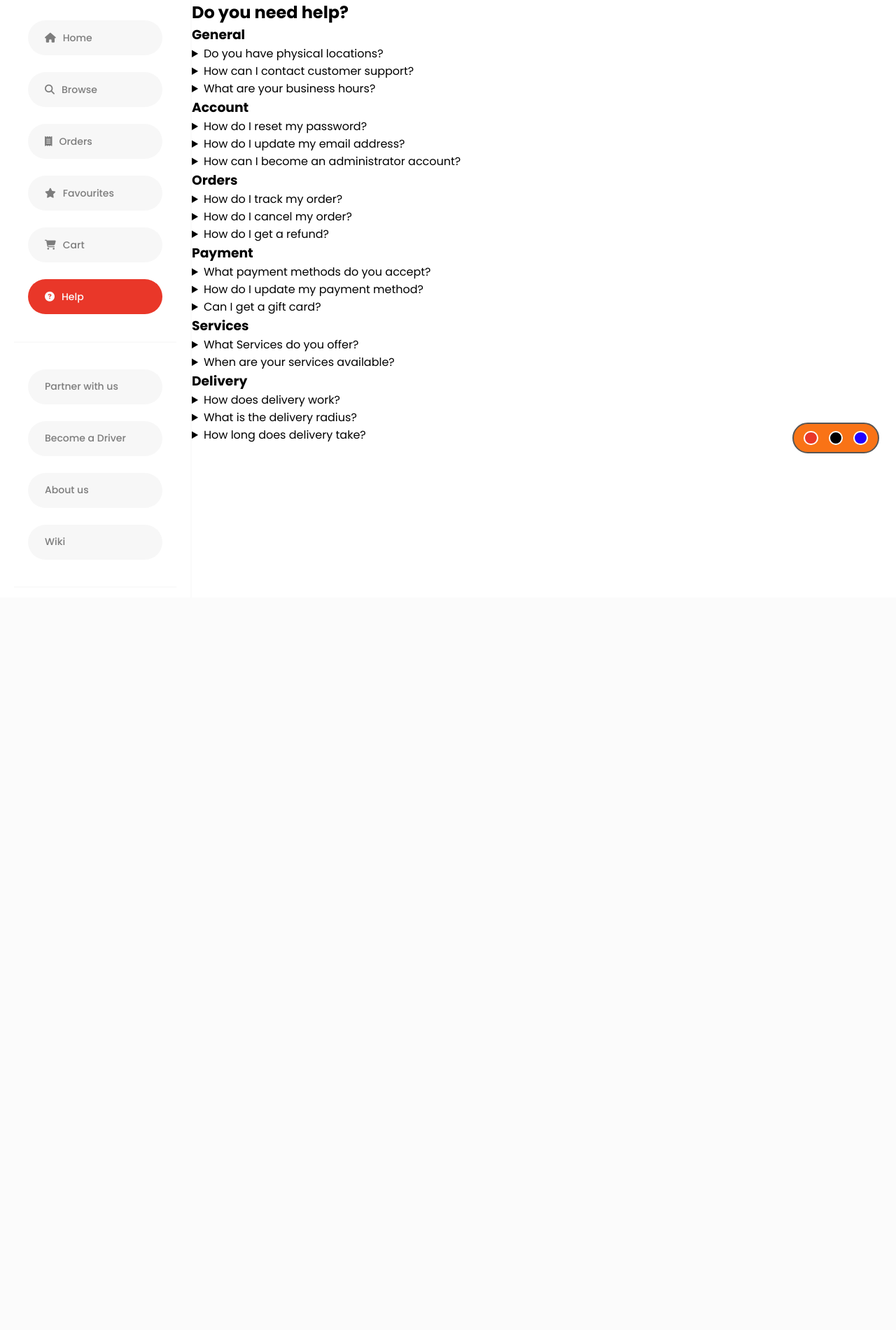
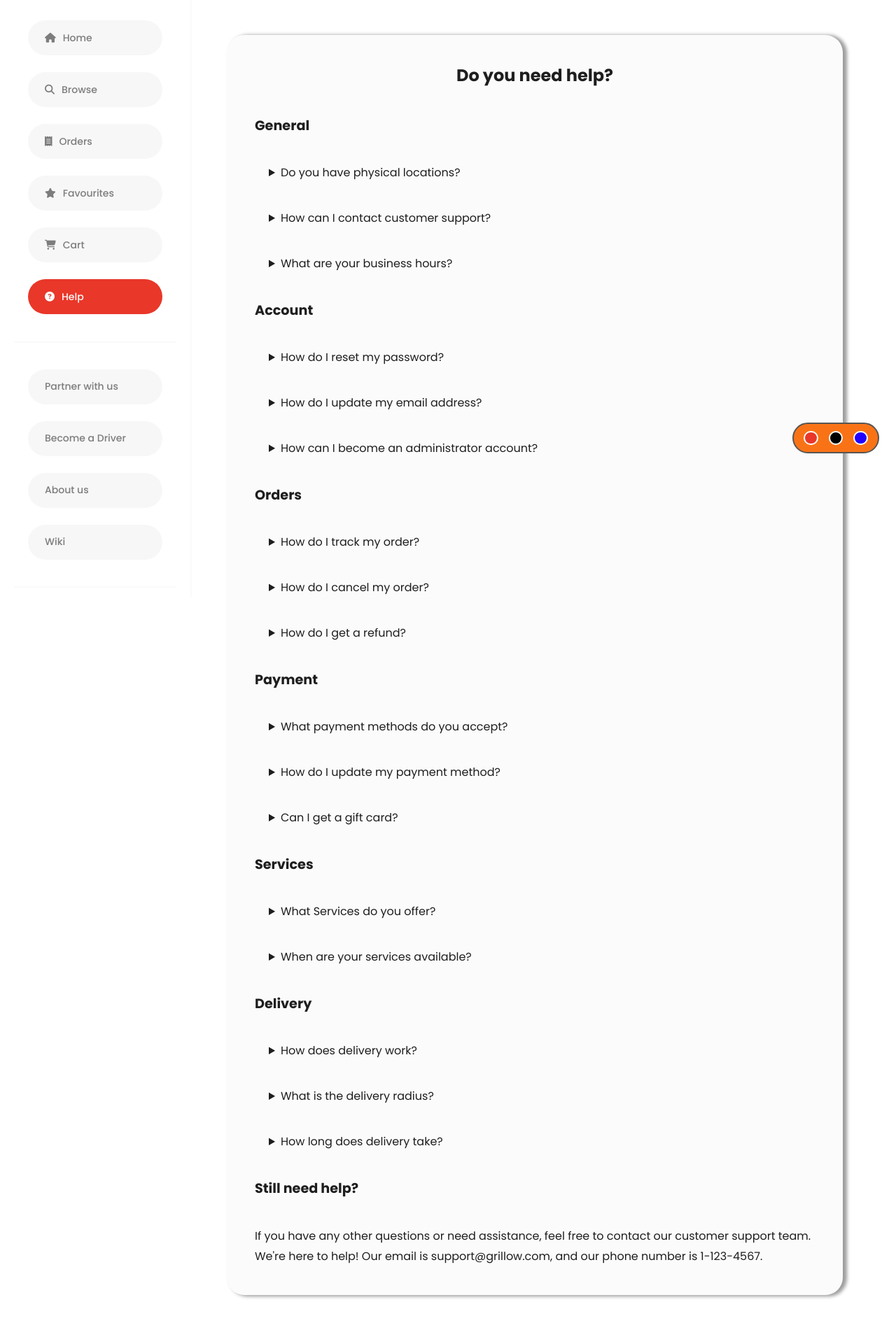
Before and after one commit to Mini1Git/project3340, a PHP site: page /info/help.html in a window 1280 px wide. Shown: the part 104-2005 px from the top of the page at 70% size. Before the commit the page ends 883 px from the top, so only its background shows below. Run offline with PHP 8.4, Linux system fonts and the light colour scheme; some libraries are stand-ins or nearby versions; some web fonts are replaced.

Commit message:
help page css

```diff
--- a/info/help.html
+++ b/info/help.html
@@ -66,80 +66,115 @@
                 </details>
                 <details>
                     <summary>How can I contact customer support?</summary>
-                    <p>You can contact our customer support team by emailing us at support@grillow.com or by calling our hotline at 1-123-4567.</p>
+                    <p>You can contact our customer support team by emailing
+                         us at support@grillow.com or by calling our hotline
+                          at 1-123-4567.</p>
                 </details>
                 <details>
                     <summary>What are your business hours?</summary>
-                    <p>Our customer support team is available 24/7 to assist you. Each Restaurant has their own personal hours.</p>
+                    <p>Our customer support team is available 24/7 to assist
+                        you. Each Restaurant has their own personal hours.</p>
                 </details>
 
                 <h3>Account</h3>
                 <details>
                     <summary>How do I reset my password?</summary>
-                    <p>To reset your password, go to the login page and click on the "Forgot Password" link. Follow the instructions to receive a password reset email.</p>
+                    <p>To reset your password, go to the login page and click
+                         on the "Forgot Password" link. Follow the instructions
+                          to receive a password reset email.</p>
                 </details>
                 <details>
                     <summary>How do I update my email address?</summary>
-                    <p>To update your email address, go to your account settings and look for the "Email" section. Enter your new email address and save the changes.</p>
+                    <p>To update your email address, go to your account settings
+                         and look for the "Email" section. Enter your new email
+                         address and save the changes.</p>
                 </details>
                 <details>
                     <summary>How can I become an administrator account?</summary>
-                    <p>To become an administrator account, you need to be either an authorized restaurant manager, or driver. You can apply your restaurant to work with us at "Partner with Us" page, and become a driver in the "Become a driver" Page</p>
+                    <p>To become an administrator account, you need to be either
+                         an authorized restaurant manager, or driver. You can apply
+                         your restaurant to work with us at "Partner with Us" page,
+                          and become a driver in the "Become a driver" Page</p>
                 </details>
 
                 <h3>Orders</h3>
                 <details>
                     <summary>How do I track my order?</summary>
-                    <p>You can track your order by logging into your account and navigating to the "My Orders" section.</p>
+                    <p>You can track your order by logging into your account and
+                        navigating to the "My Orders" section.</p>
                 </details>
                 <details>
                     <summary>How do I cancel my order?</summary>
-                    <p>You can cancel your order by logging into your account and navigating to the "My Orders" section. Select the order you wish to cancel and follow the instructions.</p>
+                    <p>You can cancel your order by logging into your account and
+                        navigating to the "My Orders" section. Select the order you
+                         wish to cancel and follow the instructions.</p>
                 </details>
                 <details>
                     <summary>How do I get a refund?</summary>
-                    <p>If your order was damaged, stolen, or doesn't meet our expectations, youcan request a refund by logging into your account and navigating to the "My Orders" section. Select the order you wish to refund and follow the instructions.</p>
+                    <p>If your order was damaged, stolen, or doesn't meet our
+                        expectations, youcan request a refund by logging into your
+                        account and navigating to the "My Orders" section. Select
+                        the order you wish to refund and follow the instructions.</p>
                 </details>
 
                 <h3>Payment</h3>
                 <details>
                     <summary>What payment methods do you accept?</summary>
-                    <p>We accept all major credit cards, debit cards, Apple pay, Paypal, and Google pay.</p>
+                    <p>We accept all major credit cards, debit cards, Apple pay,
+                        Paypal, and Google pay.</p>
                 </details>
                 <details>
                     <summary>How do I update my payment method?</summary>
-                    <p>To update your payment method, go to your account settings and look for the "Payment" section. Enter your new payment information and save the changes.</p>
+                    <p>To update your payment method, go to your account settings
+                         and look for the "Payment" section. Enter your new payment
+                          information and save the changes.</p>
                 </details>
                 <details>
                     <summary>Can I get a gift card?</summary>
-                    <p>You can purchase gift cards from our participating partner restaurants. Gift cards can be used to make purchases online or in-store.</p>
+                    <p>You can purchase gift cards from our participating partner
+                        restaurants. Gift cards can be used to make purchases online
+                         or in-store.</p>
                 </details>
 
                 <h3>Services</h3>
                 <details>
                     <summary>What Services do you offer?</summary>
-                    <p>We offer a wide range of services to meet your needs, including delivery, pickup, and dine-in options.</p>
+                    <p>We offer a wide range of services to meet your needs, including
+                        delivery, pickup, and dine-in options.</p>
                 </details>
                 <details>
                     <summary>When are your services available?</summary>
-                    <p>Our services are available 24/7, but specific availability may vary by Restaurant location, policy, and service type.</p>
+                    <p>Our services are available 24/7, but specific availability
+                        may vary by Restaurant location, policy, and service type.</p>
                 </details>
 
                 <h3>Delivery</h3>
                 <details>
                     <summary>How does delivery work?</summary>
-                    <p>Our delivery service allows you to have your favorite meals delivered right to your doorstep. You can track your order in real-time and receive notifications about its status. We have
-a team of dedicated drivers with thorough background checks and training, who ensure that your food arrives fresh and on time.
+                    <p>Our delivery service allows you to have your favorite meals
+                        delivered right to your doorstep. You can track your order
+                        in real-time and receive notifications about its status. We
+                        have a team of dedicated drivers with thorough background
+                        checks and training, who ensure that your food arrives
+                        fresh and on time.
                     </p>
                 </details>
                 <details>
                     <summary>What is the delivery radius?</summary>
-                    <p>Delivery is available from anywhere within Windsor. You can check if we deliver to your location during the checkout process.</p>
+                    <p>Delivery is available from anywhere within Windsor. You can
+                        check if we deliver to your location during the checkout process.</p>
                 </details>
                 <details>
                     <summary>How long does delivery take?</summary>
-                    <p>Delivery time can vary depending on your location and the restaurant's current order volume. You can view estimated delivery times during the checkout process.</p>
+                    <p>Delivery time can vary depending on your location and the
+                        restaurant's current order volume. You can view estimated
+                        delivery times during the checkout process.</p>
                 </details>
+
+                <h3>Still need help?</h3>
+                <p>If you have any other questions or need assistance, feel free to
+                     contact our customer support team. We're here to help! Our email
+                      is support@grillow.com, and our phone number is 1-123-4567.</p>
 
             </div>
 
--- a/stylesheets/style.css
+++ b/stylesheets/style.css
@@ -564,21 +564,23 @@ body.auth .partner a:hover {
     flex-direction: column;
     gap: 40px;
     box-shadow: 5px 1px 5px 1px #00000063;
-    background: linear-gradient(135deg, var(--primary-color) 0%, var(--secondary-color) 60%);
+    background: var(--bg-color);
 }
 .aboutheader {
     font-size: 2vw;
     font-weight: 600;
     text-align: center;
-    color: var(--bg-color);
-    background-color: #ffffff1a;
+    color: var(--primary-color);
+    background-color: var(--bg-color);
     padding: 40px 20px;
-    border-radius: 25px;
+    border-radius: 35px;
+    border: var(--primary-color) solid 12px;
+
 }
 .aboutfact {
     padding: 40px;
-    border-bottom: #f9f9f979 1px solid;
-    color: var(--bg-color);
+    border-bottom: #3b3b3b79 1px solid;
+    color: var(--tertiary-color);
 }
 .aboutfact h3{
     margin-bottom: 20px;
@@ -588,3 +590,42 @@ body.auth .partner a:hover {
     line-height: 1.8;
     font-size: 1.1rem;
 }
+
+/*help page style*/
+.helpcontainer {
+    width: 80%;
+    max-width: 800px;
+    margin: 50px 50px;
+    padding: 40px;
+    border-radius: 25px;
+    display: flex;
+    flex-direction: column;
+    gap: 40px;
+    box-shadow: 5px 1px 5px 1px #00000063;
+    background: var(--bg-color);
+    color: var(--tertiary-color);
+}
+
+.helpcontainer h2 {
+    font-size: 1.5rem;
+    font-weight: 700;
+    text-align: center;
+}
+.helpcontainer p {
+    line-height: 1.8;
+    font-size: 1rem;
+}
+.helpcontainer h3 {
+    font-size: 1.2rem;
+    font-weight: 5600;
+}
+
+.helpcontainer details {
+    padding-left: 20px;
+}
+.helpcontainer summary {
+    font-size: 1rem;
+}
+.helpcontainer summary:hover {
+    color: #f3f3f3AA;
+}
```
